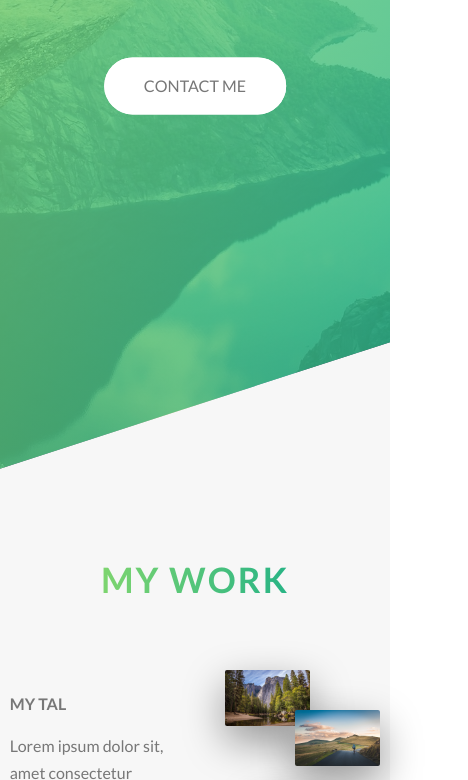
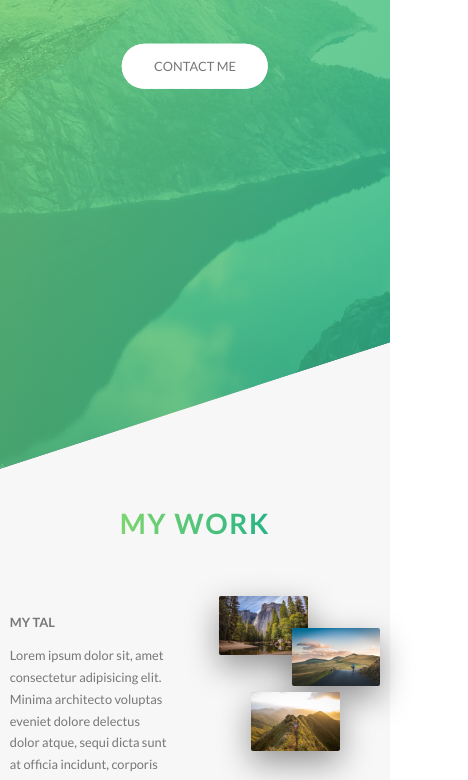
Before and after one commit to kevinfb92/myportfolio, a website: page index.html in a window 390 px wide. Shown: the part 333-1113 px from the top of the page, 468 px wide, since content can reach past the window. Drawn offline with Linux system fonts and the light colour scheme.

Commit message:
media query manager

```diff
--- a/sass/abstracts/_mixins.scss
+++ b/sass/abstracts/_mixins.scss
@@ -12,3 +12,18 @@
   left: 50%;
   transform: translate(-50%, -50%);
 }
+
+@mixin respond($breakpoint){
+  @if $breakpoint == phone {
+    @media(max-width: 37.5em){@content};  //600px
+  }
+  @if $breakpoint == tab-port{
+    @media(max-width: 56.25em){@content}; //900px
+  }
+  @if $breakpoint == tab-land{
+    @media(max-width: 75em){@content};    //1200px
+  }
+  @if $breakpoint == big-desktop{
+    @media(max-width: 112.5em){@content}; //1800px
+  }
+}
--- a/sass/base/_base.scss
+++ b/sass/base/_base.scss
@@ -10,7 +10,17 @@
 
   html{
       //defines what 1 rem is, 62.5% of default fontsize, 16px, is 10px so 1 rem is 10px
-      font-size: 62.5%
+      font-size: 62.5%;
+
+      @include respond(big-desktop){
+          font-size: 75%; //1rem = 12px
+      }
+      @include respond(tab-land){
+          font-size: 56.25%; //1rem = 9px
+      }
+      @include respond(tab-port){
+        font-size: 50%; //1rem = 8px
+        }
   }
 
   body {
```
Also changed, not shown: css/style.css.
